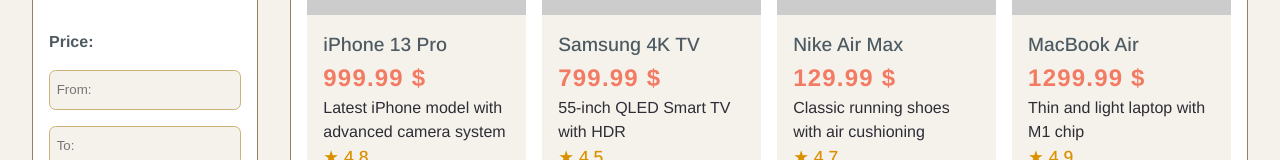
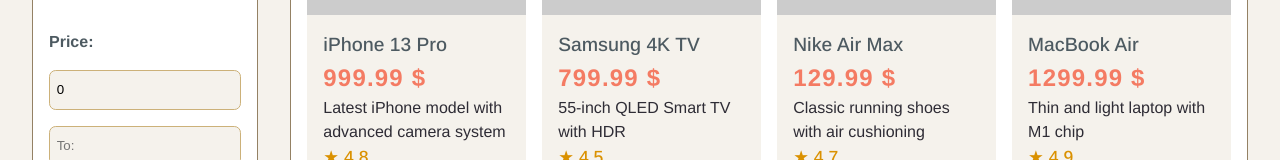
Before and after one commit to gr-sv/product-catalog, a Next.js app: page / in a window 1280 px wide. Shown: the part 408-568 px from the top of the page. Built offline with nearby package versions, Linux system fonts and the light colour scheme.

Commit message:
Add prop fromPrice into Price, function

```diff
--- a/src/app/components/price/price.tsx
+++ b/src/app/components/price/price.tsx
@@ -1,6 +1,20 @@
+'use client'
+
 import s from './price.module.scss';
 
-export default function Price () {
+interface FilteringProps {
+	fromPrice: number;
+	setFromPrice: React.Dispatch<React.SetStateAction<number>>;
+}
+
+export default function Price ({ fromPrice, setFromPrice }: FilteringProps) {
+
+	const handleChange = (event: React.ChangeEvent<HTMLInputElement>) => {
+		const value = event.target.value;
+		const numericValue = parseInt(value, 10);
+		setFromPrice(numericValue);
+	};
+
 	return (
 		<div className={s.price}>
 			<span className={s.priceTitle}>Price:</span>
@@ -13,6 +27,8 @@
 					min='0'
 					step='1'
 					placeholder='From:'
+					value={fromPrice}
+					onChange={handleChange}
 				/>
 			</label>
 
```
